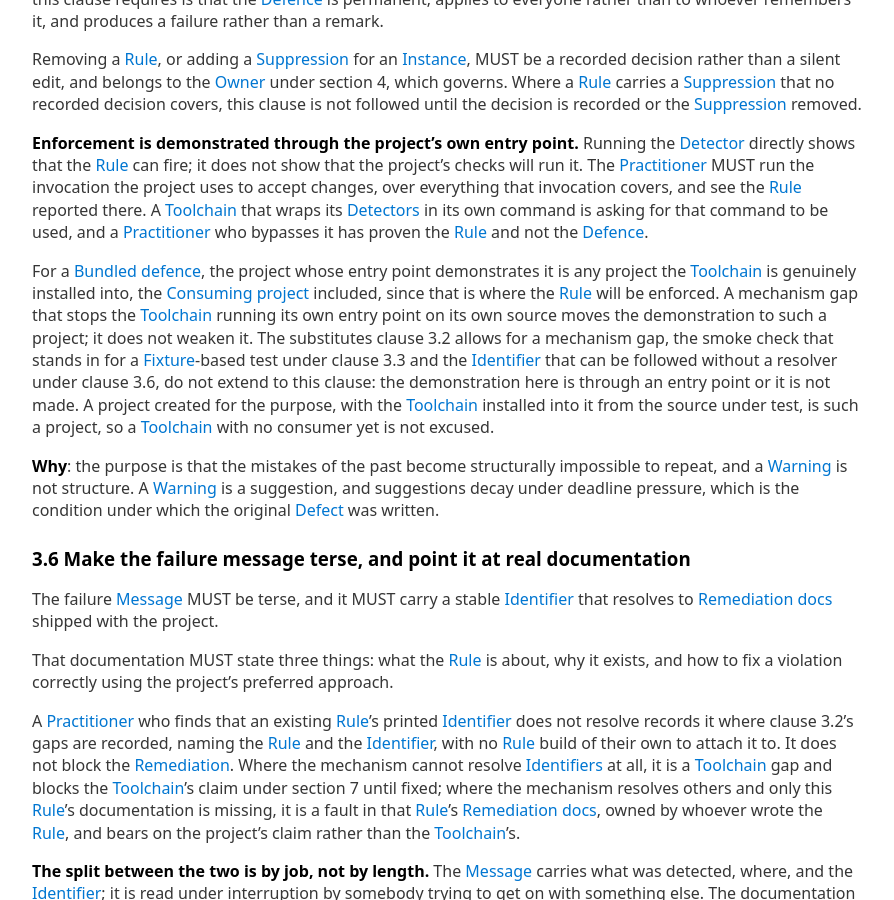
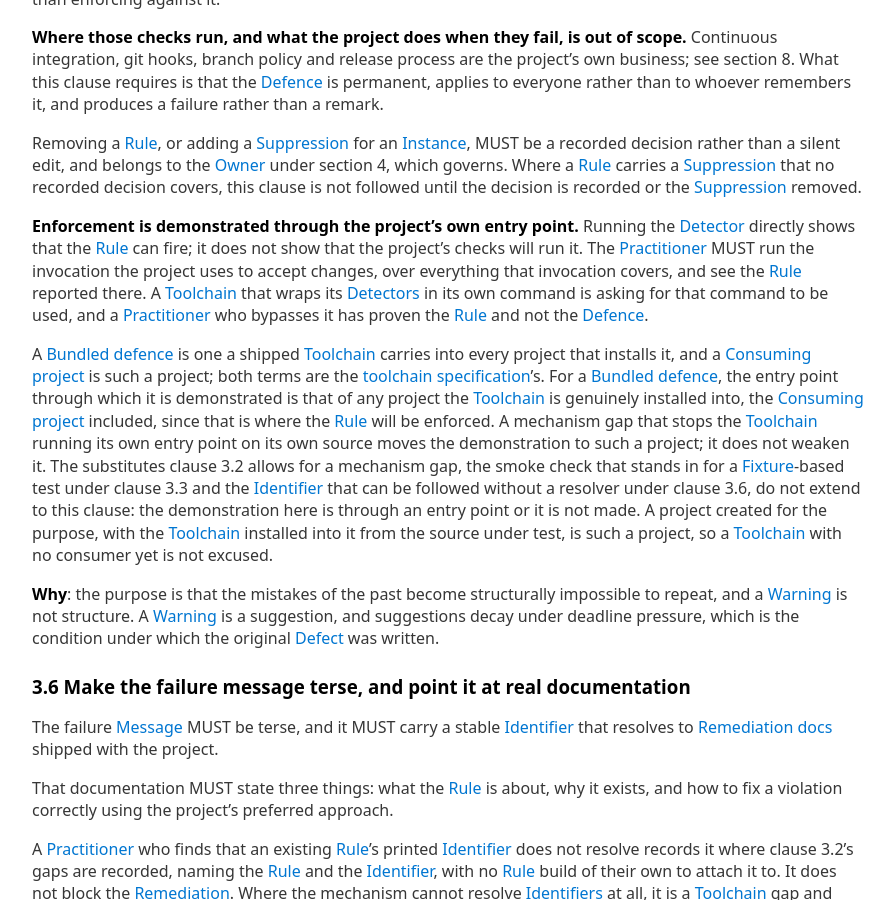
Before and after one commit to Defence-Before-Fix/defence-before-fix.github.io, a Jekyll site: the page built from SPEC.md, in a window 1280 px wide and 900 px high, scrolled down 15618 px. Shown: the whole window, without its empty margins (192-1086 px from the left). Built offline with Jekyll 4.4.1, drawn with Linux system fonts in a browser that asks for light colours; our own code applies the rules of GitHub Pages for plain Markdown files; some of the changed text lies outside the part shown.

Commit message:
Method: cross-document terms named in section 1 and glossed in 3.5
After run 59: section 1 says that a capitalised term it does not define links to its entry in
the detector or toolchain specification and that the sentence carrying it can be read without
the link; clause 3.5's Bundled defence paragraph opens by saying what a Bundled defence and a
Consuming project are before using them.

Co-Authored-By: Claude Fable 5.1 <noreply@anthropic.com>

```diff
--- a/SPEC.md
+++ b/SPEC.md
@@ -47,6 +47,11 @@ Changes are recorded in the changelog at the end.
 
 The key words MUST, MUST NOT, SHOULD, SHOULD NOT and MAY are to be interpreted as described in
 RFC 2119.
+
+Every capitalised term links to its definition. A term this section does not define, such as
+[Rule harness], [Bundled defence] or [Consuming project], links to its entry in the
+[detector specification](DETECTOR-SPEC.md) or the [toolchain specification](TOOLING-SPEC.md), and
+the sentence that carries it says what the reader needs without the link.
 
 #### DBF
 
@@ -701,9 +706,11 @@ that invocation covers, and see the [Rule] reported there. A [Toolchain] that wr
 [Detectors] in its own command is asking for that command to be used, and a [Practitioner]
 who bypasses it has proven the [Rule] and not the [Defence].
 
-For a [Bundled defence], the project whose entry point demonstrates it is any project the
-[Toolchain] is genuinely installed into, the [Consuming project] included, since that is
-where the [Rule] will be enforced. A mechanism gap that stops the [Toolchain] running its own entry
+A [Bundled defence] is one a shipped [Toolchain] carries into every project that installs it,
+and a [Consuming project] is such a project; both terms are the [toolchain specification](TOOLING-SPEC.md)'s.
+For a [Bundled defence], the entry point through which it is demonstrated is that of any
+project the [Toolchain] is genuinely installed into, the [Consuming project] included, since that
+is where the [Rule] will be enforced. A mechanism gap that stops the [Toolchain] running its own entry
 point on its own source moves the demonstration to such a project; it does not weaken it. The
 substitutes clause 3.2 allows for a mechanism gap, the smoke check that stands in for a
 [Fixture]-based test under clause 3.3 and the [Identifier] that can be followed without a
```
